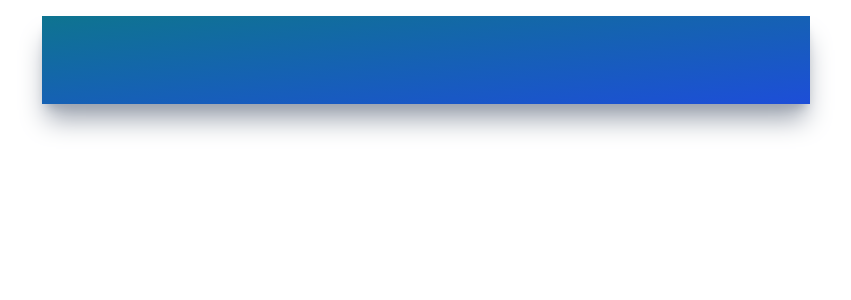
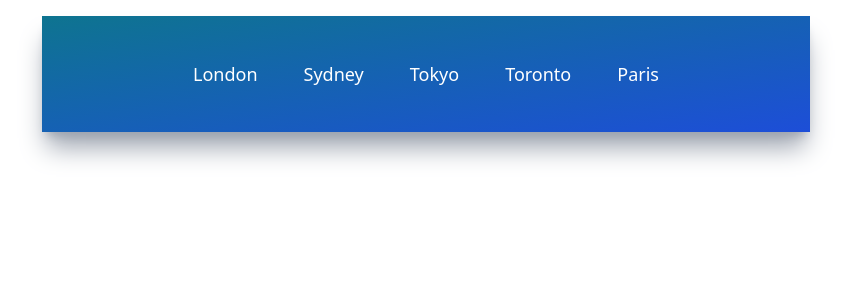
Before and after one commit to ash-fallon/weather-app, a React (Create React App) app: page / in a window 1280 px wide. Shown: the top 300 px of the page, without its empty margins (214-1065 px from the left). Built offline with nearby package versions, Linux system fonts and the light colour scheme.

Commit message:
Added buttons to TopButtons component

```diff
--- a/src/components/TopButtons.js
+++ b/src/components/TopButtons.js
@@ -7,7 +7,15 @@
     { id: 5, title: 'Paris' },
   ];
 
-  return <div className='flex items-center justify-center my-6'></div>;
+  return (
+    <div className='flex items-center justify-around my-6'>
+      {cities.map(city => (
+        <button key={city.id} className='text-white text-lg font-medium'>
+          {city.title}
+        </button>
+      ))}
+    </div>
+  );
 };
 
 export default TopButtons;
```
